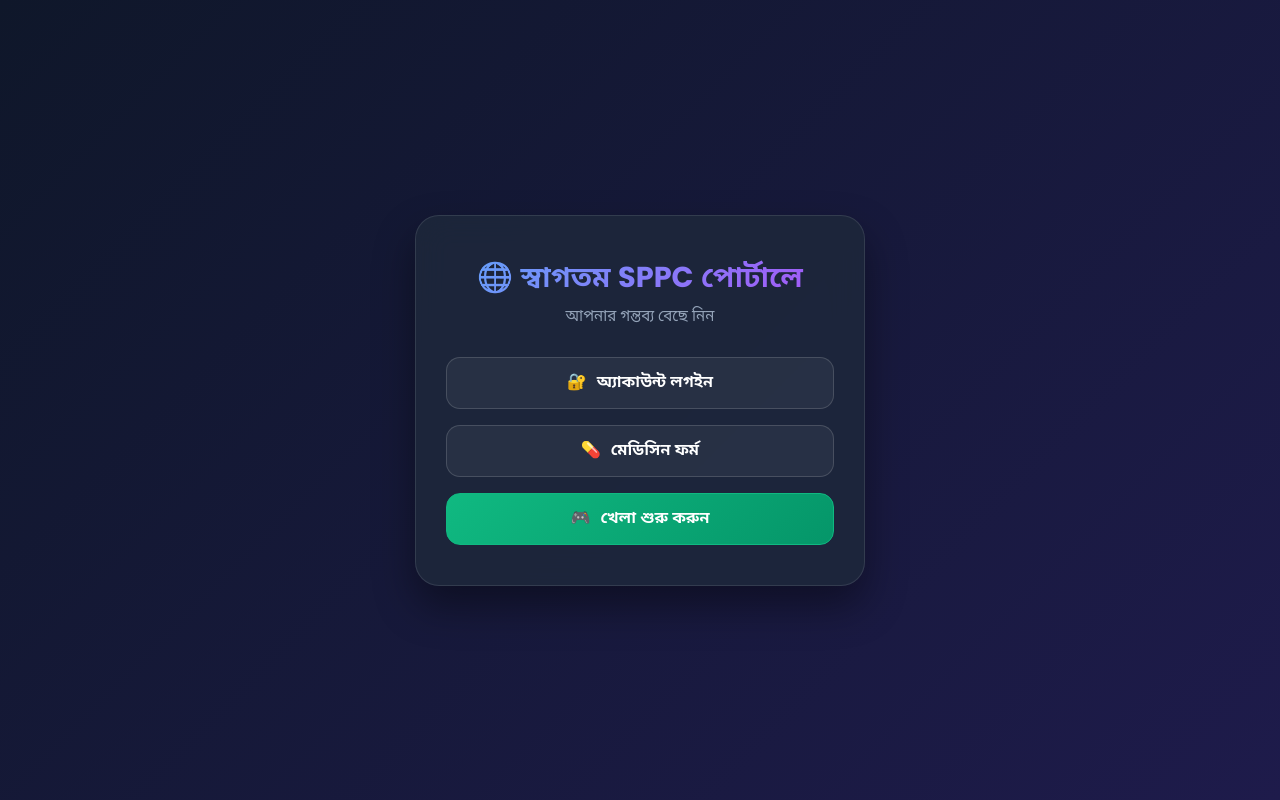
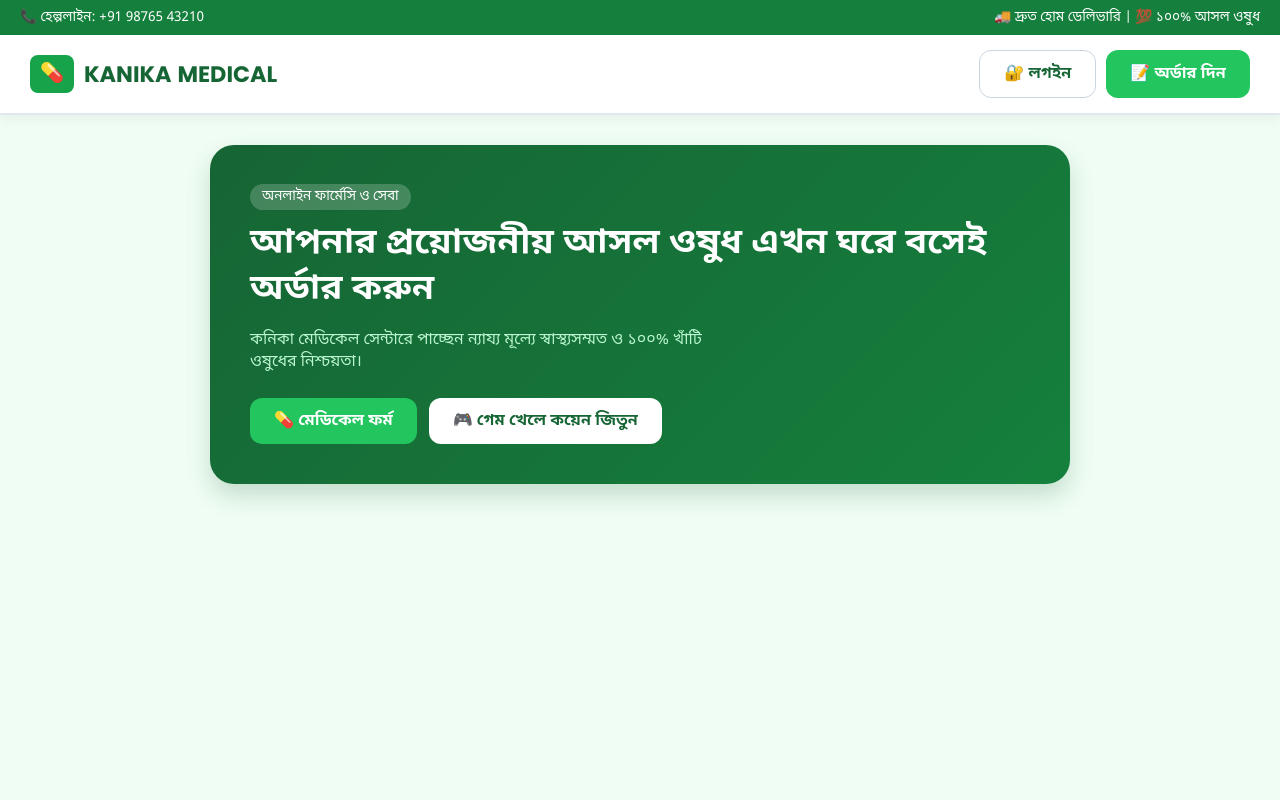
Before and after one commit to arunava567/Arunava, a website: page views/index.html in a window 1280 px wide. Drawn offline with Linux system fonts and the light colour scheme.

Commit message:
index.html

```diff
--- a/views/index.html
+++ b/views/index.html
@@ -3,114 +3,42 @@
 <head>
   <meta charset="UTF-8">
   <meta name="viewport" content="width=device-width, initial-scale=1.0">
-  <title>SPPC পোর্টাল</title>
+  <title>KANIKA MEDICAL & HEALTHCARE</title>
   <link rel="stylesheet" href="/css/Data.css">
-  <style>
-    @import url('https://fonts.googleapis.com/css2?family=Noto+Sans+Bengali:wght@400;600;700&family=Poppins:wght@400;600;700&display=swap');
-
-    * {
-      margin: 0;
-      padding: 0;
-      box-sizing: border-box;
-      font-family: 'Noto Sans Bengali', 'Poppins', sans-serif;
-    }
-
-    body {
-      background: linear-gradient(135deg, #0f172a 0%, #1e1b4b 100%);
-      color: #f8fafc;
-      min-height: 100vh;
-      display: flex;
-      flex-direction: column;
-      align-items: center;
-      justify-content: center;
-      padding: 20px;
-    }
-
-    .home-card {
-      background: rgba(30, 41, 59, 0.85);
-      backdrop-filter: blur(16px);
-      border: 1px solid rgba(255, 255, 255, 0.1);
-      border-radius: 24px;
-      padding: 40px 30px;
-      width: 100%;
-      max-width: 450px;
-      text-align: center;
-      box-shadow: 0 20px 40px rgba(0, 0, 0, 0.4);
-    }
-
-    .home-card h1 {
-      font-size: 1.8rem;
-      font-weight: 700;
-      margin-bottom: 8px;
-      background: linear-gradient(135deg, #60a5fa, #a855f7);
-      -webkit-background-clip: text;
-      -webkit-text-fill-color: transparent;
-    }
-
-    .home-card p {
-      color: #94a3b8;
-      font-size: 0.95rem;
-      margin-bottom: 30px;
-    }
-
-    .menu-container {
-      display: flex;
-      flex-direction: column;
-      gap: 16px;
-    }
-
-    .btn-link {
-      display: flex;
-      align-items: center;
-      justify-content: center;
-      gap: 10px;
-      padding: 14px 20px;
-      font-size: 1rem;
-      font-weight: 600;
-      color: #ffffff;
-      background: rgba(255, 255, 255, 0.05);
-      border: 1px solid rgba(255, 255, 255, 0.15);
-      border-radius: 14px;
-      text-decoration: none;
-      transition: all 0.3s ease;
-    }
-
-    .btn-link:hover {
-      background: linear-gradient(135deg, #6366f1, #4f46e5);
-      border-color: #6366f1;
-      transform: translateY(-3px);
-      box-shadow: 0 10px 20px rgba(99, 102, 241, 0.3);
-    }
-
-    .btn-link.game-btn {
-      background: linear-gradient(135deg, #10b981, #059669);
-      border-color: #10b981;
-    }
-
-    .btn-link.game-btn:hover {
-      background: linear-gradient(135deg, #059669, #047857);
-      box-shadow: 0 10px 20px rgba(16, 185, 129, 0.3);
-    }
-  </style>
 </head>
 <body>
 
-  <div class="home-card">
-    <h1>🌐 স্বাগতম SPPC পোর্টালে</h1>
-    <p>আপনার গন্তব্য বেছে নিন</p>
+  <!-- Top Support Bar -->
+  <div class="top-bar">
+    <div>📞 হেল্পলাইন: +91 98765 43210</div>
+    <div>🚚 দ্রুত হোম ডেলিভারি | 💯 ১০০% আসল ওষুধ</div>
+  </div>
 
-    <div class="menu-container">
-      <a href="/login" class="btn-link">
-        <span>🔐</span> অ্যাকাউন্ট লগইন
-      </a>
+  <!-- Header -->
+  <div class="navbar">
+    <a href="/" class="logo">
+      <span class="logo-badge">💊</span>
+      <span>KANIKA MEDICAL</span>
+    </a>
+    <div style="display: flex; gap: 10px;">
+      <a href="/login" class="btn btn-secondary" style="border: 1px solid #cbd5e1;">🔐 লগইন</a>
+      <a href="/medform" class="btn btn-primary">📝 অর্ডার দিন</a>
+    </div>
+  </div>
 
-      <a href="/medform" class="btn-link">
-        <span>💊</span> মেডিসিন ফর্ম
-      </a>
+  <div class="container">
+    <!-- Hero Banner -->
+    <div class="hero-banner">
+      <div class="hero-text">
+        <span style="background: rgba(255,255,255,0.2); padding: 4px 12px; border-radius: 20px; font-size: 0.85rem;">অনলাইন ফার্মেসি ও সেবা</span>
+        <h1 style="margin-top: 15px;">আপনার প্রয়োজনীয় আসল ওষুধ এখন ঘরে বসেই অর্ডার করুন</h1>
+        <p>কনিকা মেডিকেল সেন্টারে পাচ্ছেন ন্যায্য মূল্যে স্বাস্থ্যসম্মত ও ১০০% খাঁটি ওষুধের নিশ্চয়তা।</p>
 
-      <a href="/game.html" class="btn-link game-btn">
-        <span>🎮</span> খেলা শুরু করুন
-      </a>
+        <div style="display: flex; gap: 12px;">
+          <a href="/medform" class="btn btn-primary">💊 মেডিকেল ফর্ম</a>
+          <a href="/game.html" class="btn btn-secondary">🎮 গেম খেলে কয়েন জিতুন</a>
+        </div>
+      </div>
     </div>
   </div>
 
```
